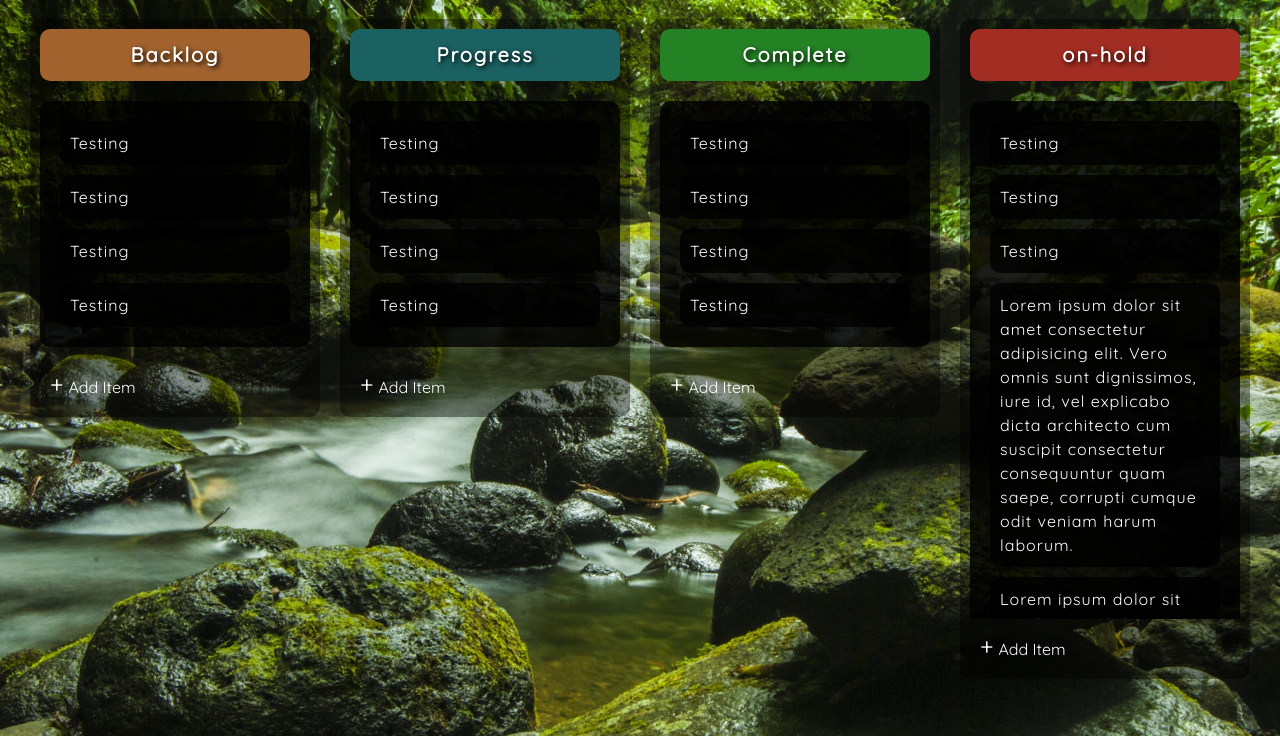
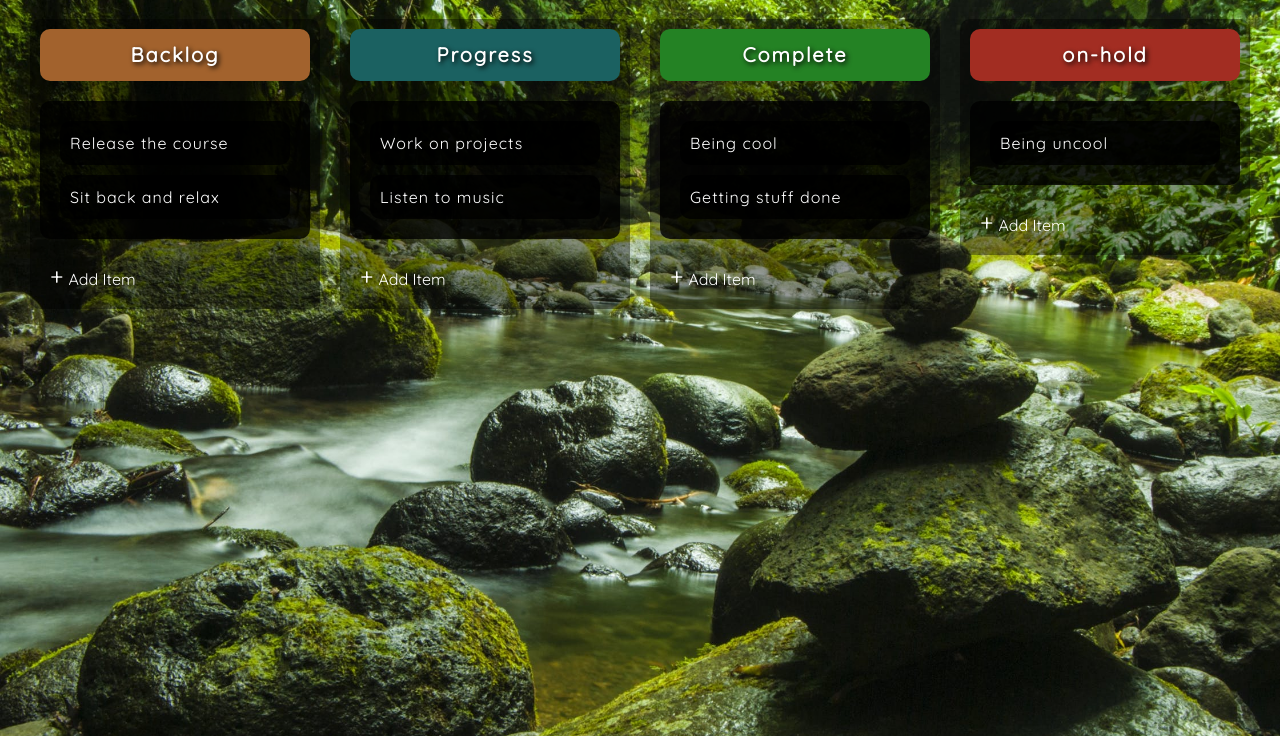
Before and after one commit to VENIVIDIGITl/javascript-drag-and-drop-kanban-board, a plain HTML site: page index.html in a window 1280 px wide. Shown: the part 64-800 px from the top of the page. Drawn offline with Linux system fonts and the light colour scheme.

Commit message:
add localStorage functionality to get data from there if available else create placeholder data, then updateDOM() with that data on page load, delete placeholder data from index.html

```diff
--- a/index.html
+++ b/index.html
@@ -17,12 +17,7 @@
         </span>
         <!-- Backlog Content -->
         <div id="backlog-content" class="custom-scroll">
-          <ul class="drag-item" id="backlog-list">
-            <li class="drag-item">Testing</li>
-            <li class="drag-item">Testing</li>
-            <li class="drag-item">Testing</li>
-            <li class="drag-item">Testing</li>
-          </ul>
+          <ul class="drag-item" id="backlog-list"></ul>
         </div>
         <!-- Add Button Group -->
         <div class="add-btn-group">
@@ -46,12 +41,7 @@
         </span>
         <!-- Progress Content -->
         <div id="progress-content" class="custom-scroll">
-          <ul class="drag-item" id="progress-list">
-            <li class="drag-item">Testing</li>
-            <li class="drag-item">Testing</li>
-            <li class="drag-item">Testing</li>
-            <li class="drag-item">Testing</li>
-          </ul>
+          <ul class="drag-item" id="progress-list"></ul>
         </div>
         <!-- Add Button Group -->
         <div class="add-btn-group">
@@ -74,12 +64,7 @@
         </span>
         <!-- Complete Content -->
         <div id="complete-content" class="custom-scroll">
-          <ul class="drag-item" id="complete-list">
-            <li class="drag-item">Testing</li>
-            <li class="drag-item">Testing</li>
-            <li class="drag-item">Testing</li>
-            <li class="drag-item">Testing</li>
-          </ul>
+          <ul class="drag-item" id="complete-list"></ul>
         </div>
         <!-- Add Button Group -->
         <div class="add-btn-group">
@@ -102,22 +87,7 @@
         </span>
         <!-- On Hold Content -->
         <div id="on-hold-content" class="custom-scroll">
-          <ul class="drag-item" id="on-hold-list">
-            <li class="drag-item">Testing</li>
-            <li class="drag-item">Testing</li>
-            <li class="drag-item">Testing</li>
-            <li class="drag-item">Lorem ipsum dolor sit amet consectetur adipisicing elit. Vero omnis sunt dignissimos, iure id, vel explicabo dicta architecto cum suscipit consectetur consequuntur quam saepe, corrupti cumque odit veniam harum laborum.</li>
-            <li class="drag-item">Lorem ipsum dolor sit amet consectetur adipisicing elit. Iure porro eaque assumenda, obcaecati accusantium tempora ut. Sunt eveniet beatae voluptatibus voluptas, quaerat magni facere maiores facilis sed quidem! Sunt, eaque?
-            Nostrum consequatur dolorem laborum sit deleniti mollitia delectus corporis, ut, impedit eaque illo unde. Sint, veniam saepe consectetur facilis necessitatibus eveniet ipsam cupiditate! Ab eaque perspiciatis delectus consequatur, vel a!
-            Similique fuga quos qui neque cupiditate sequi obcaecati porro praesentium nulla veniam illo, at alias quae, ullam laudantium. Dolorem quaerat ipsum corporis? Numquam voluptatem nemo modi aspernatur error voluptas dolorum!</li>
-            <li class="drag-item">Lorem ipsum dolor sit amet consectetur adipisicing elit. Iure porro eaque assumenda, obcaecati accusantium tempora ut. Sunt eveniet beatae voluptatibus voluptas, quaerat magni facere maiores facilis sed quidem! Sunt, eaque?
-            Nostrum consequatur dolorem laborum sit deleniti mollitia delectus corporis, ut, impedit eaque illo unde. Sint, veniam saepe consectetur facilis necessitatibus eveniet ipsam cupiditate! Ab eaque perspiciatis delectus consequatur, vel a!
-            Similique fuga quos qui neque cupiditate sequi obcaecati porro praesentium nulla veniam illo, at alias quae, ullam laudantium. Dolorem quaerat ipsum corporis? Numquam voluptatem nemo modi aspernatur error voluptas dolorum!</li>
-            <li class="drag-item">Lorem ipsum dolor sit amet consectetur adipisicing elit. Iure porro eaque assumenda, obcaecati accusantium tempora ut. Sunt eveniet beatae voluptatibus voluptas, quaerat magni facere maiores facilis sed quidem! Sunt, eaque?
-            Nostrum consequatur dolorem laborum sit deleniti mollitia delectus corporis, ut, impedit eaque illo unde. Sint, veniam saepe consectetur facilis necessitatibus eveniet ipsam cupiditate! Ab eaque perspiciatis delectus consequatur, vel a!
-            Similique fuga quos qui neque cupiditate sequi obcaecati porro praesentium nulla veniam illo, at alias quae, ullam laudantium. Dolorem quaerat ipsum corporis? Numquam voluptatem nemo modi aspernatur error voluptas dolorum!</li>
-            <li class="drag-item">Testing</li>
-          </ul>
+          <ul class="drag-item" id="on-hold-list"></ul>
         </div>
         <!-- Add Button Group -->
         <div class="add-btn-group">
--- a/script.js
+++ b/script.js
@@ -7,9 +7,10 @@ const itemLists = document.querySelectorAll('.drag-item-list');
 const backlogList = document.getElementById('backlog-list');
 const progressList = document.getElementById('progress-list');
 const completeList = document.getElementById('complete-list');
-const onHoldListEl = document.getElementById('on-hold-list');
+const onHoldList = document.getElementById('on-hold-list');
 
 // Items
+let updatedOnLoad = false;
 
 // Initialize Arrays
 let backlogListArray = [];
@@ -39,36 +40,49 @@ function getSavedColumns() {
 
 // Set localStorage Arrays
 function updateSavedColumns() {
-  localStorage.setItem('backlogItems', JSON.stringify(backlogListArray));
-  localStorage.setItem('progressItems', JSON.stringify(progressListArray));
-  localStorage.setItem('completeItems', JSON.stringify(completeListArray));
-  localStorage.setItem('onHoldItems', JSON.stringify(onHoldListArray));
+  listArrays = [backlogListArray, progressListArray, completeListArray, onHoldListArray];
+  const arrayNames = ['backlog', 'progress', 'complete', 'onHold'];
+  arrayNames.forEach((arrayName, index) => localStorage.setItem(`${arrayName}Items`, JSON.stringify(listArrays[index])));
 }
 
 
 // Create DOM Elements for each list item
 function createItemEl(columnEl, column, item, index) {
-  console.log('columnEl', columnEl);
-  console.log('column', column);
-  console.log('item', item);
-  console.log('index', index);
+  // console.log('columnEl', columnEl);
+  // console.log('column', column);
+  // console.log('item', item);
+  // console.log('index', index);
   // List Item
   const listEl = document.createElement('li');
   listEl.classList.add('drag-item');
+  listEl.textContent = item;
+  // Append
+  columnEl.appendChild(listEl);
 }
 
 
 // Update Columns in DOM - Reset HTML, Filter Array, Update localStorage
 function updateDOM() {
   // Check localStorage once
-
+  if (!updatedOnLoad) {
+    getSavedColumns();
+  }
   // Backlog Column
-
+  backlogList.textContent = '';
+  backlogListArray.forEach((backlogItem, index) => createItemEl(backlogList, 0, backlogItem, index));
   // Progress Column
-
+  progressList.textContent = '';
+  progressListArray.forEach((progressItem, index) => createItemEl(progressList, 0, progressItem, index));
   // Complete Column
-
+  completeList.textContent = '';
+  completeListArray.forEach((completeItem, index) => createItemEl(completeList, 0, completeItem, index));
   // On Hold Column
+  onHoldList.textContent = '';
+  onHoldListArray.forEach((onHoldItem, index) => createItemEl(onHoldList, 0, onHoldItem, index));
 
   // Run getSavedColumns only once, Update Local Storage
 }
+
+
+// On Load
+updateDOM();
```
